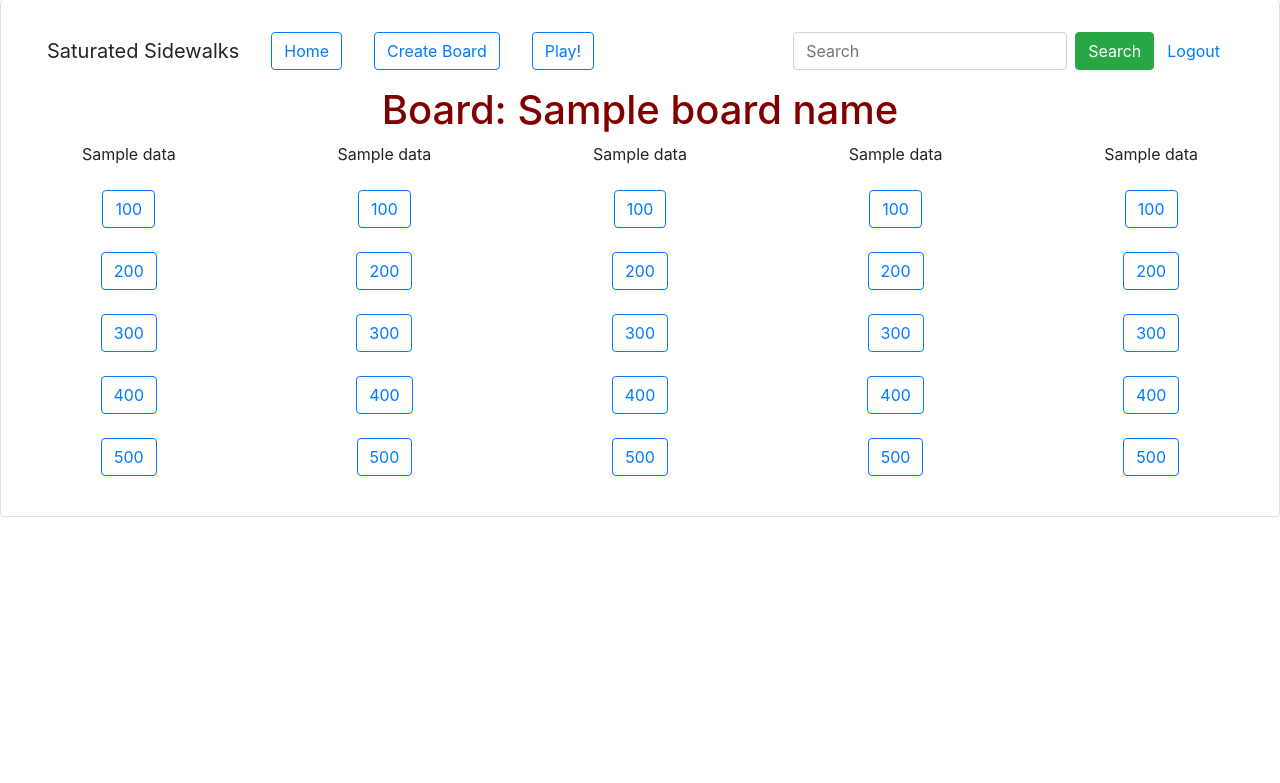
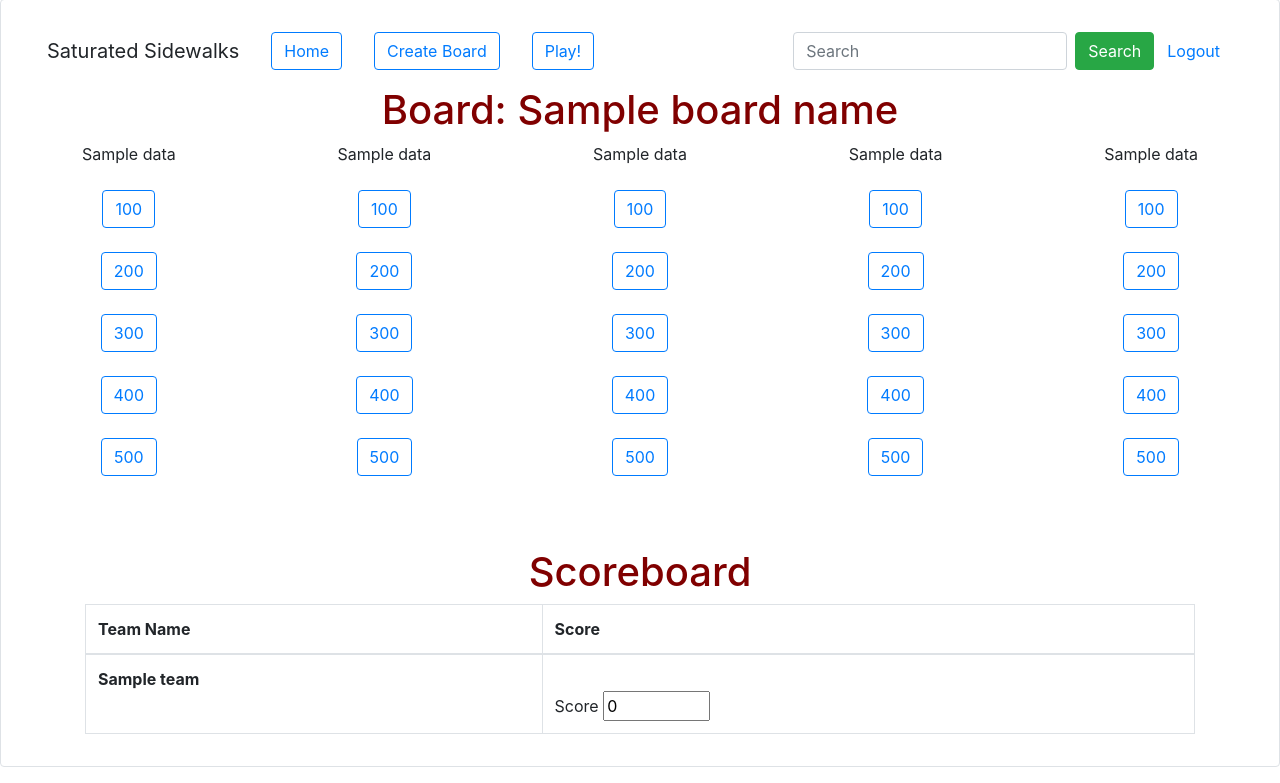
Before and after one commit to phuang00/P02_softdev, a Flask app: template templates/game.html in a window 1280 px wide. Shown: the part 17-800 px from the top of the page. Run offline with Flask 2, Linux system fonts and the light colour scheme; the template is opened without the code that fills it: most values are stand-ins (such as "Sample title", 1, 10 or a date in 2020); parts of the project's set-up code (start-up, migrations or seed data) failed here and were passed over; some libraries are stand-ins or nearby versions.

Commit message:
added scoreboard though it is ugly

```diff
--- a/templates/game.html
+++ b/templates/game.html
@@ -50,4 +50,30 @@ Playing: {{board_name}}
     {% endfor %}
   </div>
 </div>
+<br><br>
+<div class="container">
+  <center><h1>Scoreboard</h1></center>
+  <table class="table table-bordered">
+    <thead>
+      <tr>
+	<th scope="col">Team Name</th>
+	<th scope="col">Score</th>
+      </tr>
+    </thead>
+    {% for team in teams %}
+    <tbody>
+      <tr>
+	<th scope="row">{{ team }}</th>
+	<td id="row">
+	  &nbsp; &nbsp; &nbsp; &nbsp; &nbsp;
+	  <form>
+	    Score
+	    <input type="number" step="100" value="0" min="0" max="2500">
+	  </form>
+	</td>
+      </tr>
+    </tbody>
+    {% endfor %}
+  </table>
+</div>
 {% endblock %}
```
